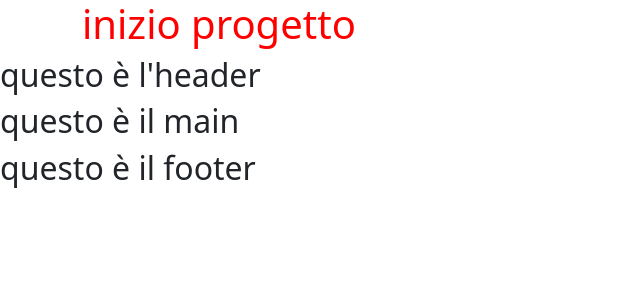
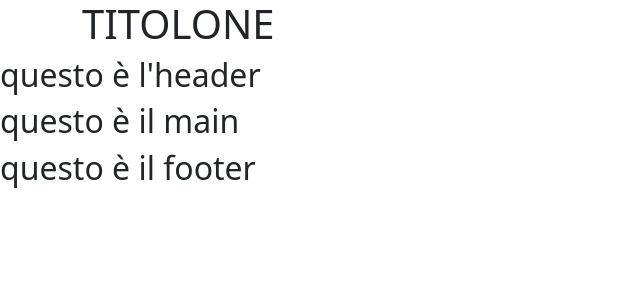
Before and after one commit to TartagliaFilippo/proj-html-vuejs, a Vue app: page / in a window 1280 px wide. Shown: the top 300 px of the page, without its empty margins (0-640 px from the left). Built offline with nearby package versions, Linux system fonts and the light colour scheme.

Commit message:
add store and rules reset style

```diff
--- a/src/App.vue
+++ b/src/App.vue
@@ -1,16 +1,24 @@
 <script>
+import { store } from "./data/store";
+
 import HeaderApp from "./components/HeaderApp.vue";
 import MainApp from "./components/MainApp.vue";
 import FooterApp from "./components/FooterApp.vue";
 
 export default {
+  data() {
+    return {
+      store,
+    };
+  },
+
   components: { HeaderApp, MainApp, FooterApp },
 };
 </script>
 
 <template>
   <div class="container">
-    <h1>inizio progetto</h1>
+    <h1>{{ store.titleReactive }}</h1>
   </div>
   <HeaderApp />
   <MainApp />
--- /dev/null
+++ b/src/data/store.js
@@ -0,0 +1,5 @@
+import { reactive } from "vue";
+
+export const store = reactive({
+  titleReactive: "TITOLONE",
+});
--- a/src/style/general.scss
+++ b/src/style/general.scss
@@ -1,6 +1,8 @@
 @use "./partials/mixins.scss" as *;
 @use "./partials/mixins.scss" as *;
 
-h1 {
-  color: red;
+* {
+  margin: 0;
+  padding: 0;
+  box-sizing: border-box;
 }
```
